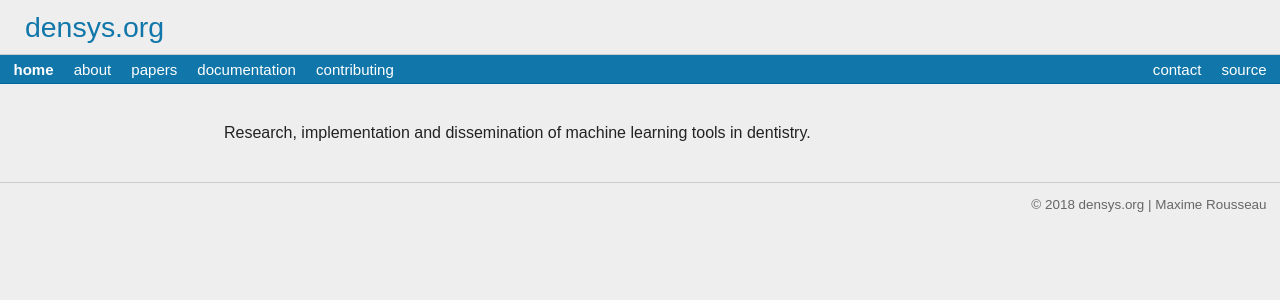
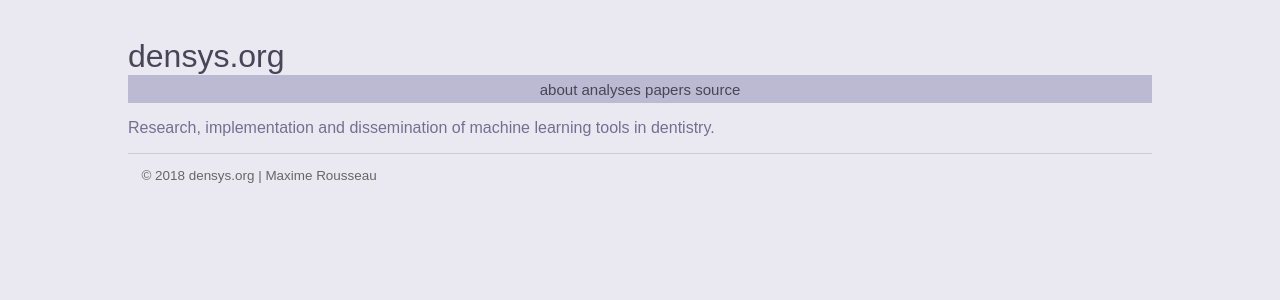
Before and after one commit to maxrousseau/densys.org, a Flask app: page /api/v0.0/jobs in a window 1280 px wide. Shown: the top 300 px of the page. Run offline with Flask 2, Linux system fonts and the light colour scheme.

Commit message:
added html files

```diff
--- a/app.py
+++ b/app.py
@@ -47,6 +47,22 @@
     resultimg_path = new_job.json_obj['resultimg_path']
     b64_img = new_job.json_obj['b64_img']
     return result, hash_id, resultimg_path, b64_img
+
+@app.route('/index')
+def dis_index():
+    return render_template("index.html")
+
+@app.route('/analyses')
+def dis_analyses():
+    return render_template("analyses.html")
+
+@app.route('/about')
+def dis_about():
+    return render_template("about.html")
+
+@app.route('/papers')
+def dis_papers():
+    return render_template("papers.html")
 
 @app.route('/api/v0.0/jobs', methods=['GET'])
 def get_jobs():
--- a/static/style.css
+++ b/static/style.css
@@ -1,132 +1,52 @@
+/* #eae9f1 pale
+ * #bcb9d3
+ * #918cb6
+ * #746f91
+ * #484558 dark
+ */
+
+
 body {
-	background-color: #eee; /*pale grey*/
-	color: #222; /*black*/
+
+	background-color: #eae9f1; /*pale blue*/
+	color: #746f91; /*dark blue*/
 	font-family: sans-serif;
-	padding: 0;
-	margin: 0;
+	margin-top: 3%;
+	margin-left: 10%;
+	margin-right: 10%;
+
 }
 
 a {
-	color: #860047; /**/
+
+	color: #484558; /**/
 	text-decoration: none;
+
 }
 
 a:hover {
-	background-color: #eee;
+
+	background-color: #eae9f1;
+
+}
+
+#header {
+
+	clear: both;
+	color: #484558; /*#666;*/
+	/*text-shadow: 1px 1px #fff;*/
+	font-size: 2em; /*1.7em;*/
+
 }
 
 #menu {
 	clear: both;
 	overflow: hidden;
 	color: #069;
-	background-color: #17a;
+	background-color: #bcb9d3;
 	padding: 0.7ex;
 	font-size: 94%;
-	border-top: 1px solid #ccc;
-	border-bottom: 1px solid #069;
-}
-
-#menu a {
-	padding: 0.5ex 1ex 0.5ex 1ex;
-	color: #fff;
-}
-
-#menu a:hover {
-	background-color: #069;
-}
-
-#menu a.thisSite {
-	font-weight: bold;
-	/*font-style: italic;*/
-}
-
-#header {
-	clear: both;
-	color: #555; /*#666;*/
-	/*text-shadow: 1px 1px #fff;*/
-	font-size: 1.78em; /*1.7em;*/
-	padding: 0.7ex 0.7ex 0.7ex 0.7em;
-}
-
-#headerLink {
-	color: #17a; /*#666;*/
-	margin-left: 5px;
-}
-
-h1 {
-	margin: 1em 1ex 0.5ex 0;
-	font-size: 1.4em;
-}
-
-h2 {
-	margin: 1em 1ex 0.5ex 0;
-	font-size: 1.3em;
-}
-
-h3 {
-	margin: 1em 1ex 0.5ex 0;
-	font-size: 1.0em;
-}
-
-h4 {
-	margin: 1em 1ex 0.5ex 0;
-	font-size: 0.9em;
-}
-
-#headerSubtitle {
-	font-size: 0.75em;
-	font-style: italic;
-	margin-left: 1em;
-}
-
-#content {
-	clear: both;
-	margin: 0;
-	padding: 0;
-	background-color: #fff;
-	overflow: hidden;
-}
-
-#nav {
-	background-color: #fff;
-	float: left;
-	margin: 0 1px 0 0;
-	padding: 1em 0;
-	border-right: 1px dotted #ccc;
-	width: 200px;
-}
-
-#nav ul {
-	margin: 0;
-	padding: 0;
-}
-
-#nav li {
-	list-style: none;
-	padding: 0;
-	margin: 0;
-}
-
-#nav li ul {
-  padding-left: 0.6em !important;
-}
-
-#nav li a {
-	display: block;
-	margin: 0;
-	padding: 0.8ex 2em 0.8ex 1em;
-}
-
-#nav li a.thisPage {
-	color: #222; /*#333;*/
-	font-weight: bold;
-	/*font-style: italic;*/
-}
-
-#main {
-	margin: 0 0 0 200px;
-	padding: 1.5em;
-	max-width: 50em;
+	text-align: center;
 }
 
 #footer {
@@ -137,15 +57,3 @@
 	padding: 1em;
 	margin: 0 0 1.5em 0;
 }
-
-.left {
-	float: left;
-	margin: 0;
-	padding: 0;
-}
-
-.right {
-	float: right;
-	margin: 0;
-	padding: 0;
-}
--- a/templates/home.html
+++ b/templates/home.html
@@ -14,22 +14,15 @@
     </div>
 
     <div id="menu">
-       <span class="left">
-       <a class="thisSite" href="//densys.org">home</a>
        <a href="//">about</a>
+       <a href="//">analyses</a>
        <a href="//">papers</a>
-       <a href="//">documentation</a>
-       <a href="//">contributing</a>
-       </span>
-
-       <span class="right">
-       <a href="//">contact</a>
-       <a href="//git.suckless.org">source</a>
-       </span>
+       <a href="//">source</a>
     </div>
 
     <div id="main">
-      <p>Research, implementation and dissemination of machine learning tools in dentistry.</p>
+      <p>Research, implementation and dissemination of machine learning
+	  tools in dentistry.</p>
     </div>
 
     <div id="footer">
```
Also changed, not shown: templates/index.html (+33 -10 lines).
